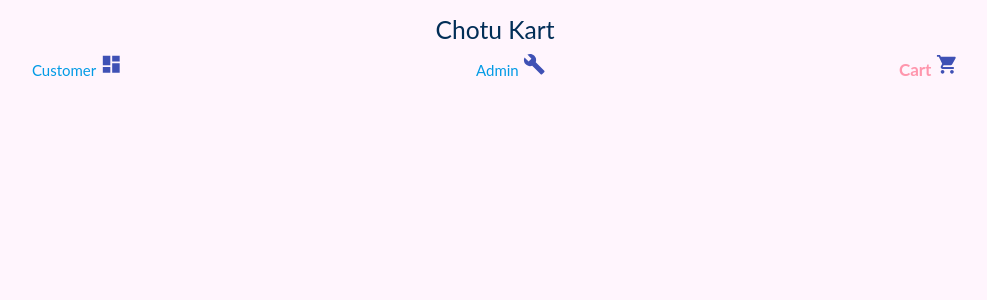
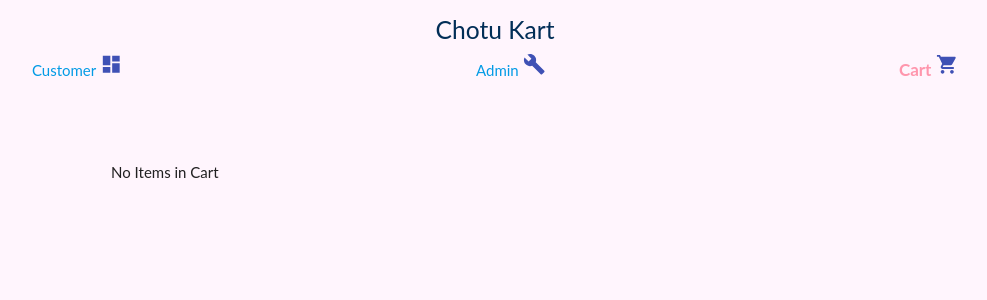
Before and after one commit to poornesh-pH/chotu-kart-react, a React (Create React App) app: page /cart in a window 1280 px wide. Shown: the top 300 px of the page, without its empty margins (145-1132 px from the left). Built offline with nearby package versions, Linux system fonts and the light colour scheme.

Commit message:
1 file modified

```diff
--- a/src/Components/Cart.js
+++ b/src/Components/Cart.js
@@ -10,8 +10,8 @@ function Cart({ itemsInCart, dispatch }) {
   };
   return (
     <div className="container">
-      {itemsInCart.map(item => (
-        <div className="itemsInCart">
+      {itemsInCart.length <= 0 ? <p>No Items in Cart</p> : itemsInCart.map(item => (
+        <div className="itemsInCart" key={item.id}>
           <p>{item.name}</p>
           <a className="cartRemoveItem" onClick={() => removingFromCart(item)}>
             Remove
```
